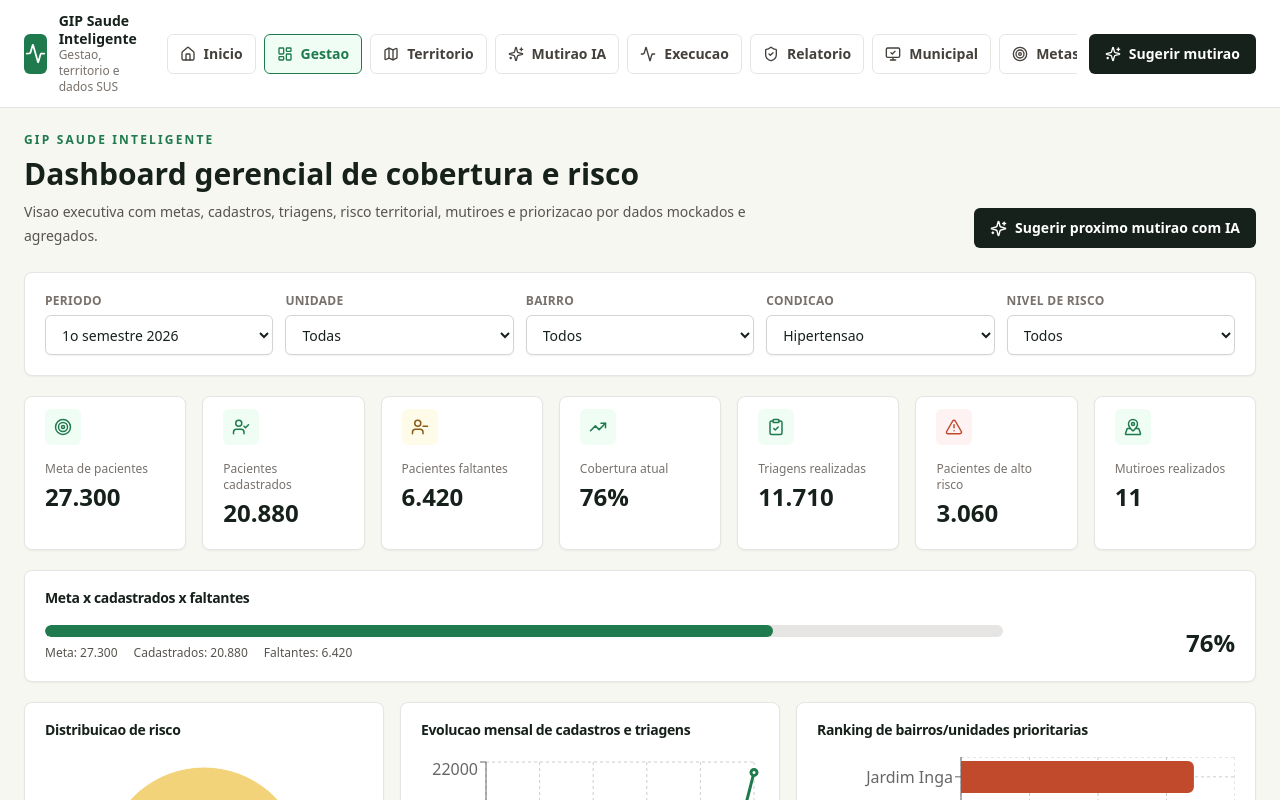
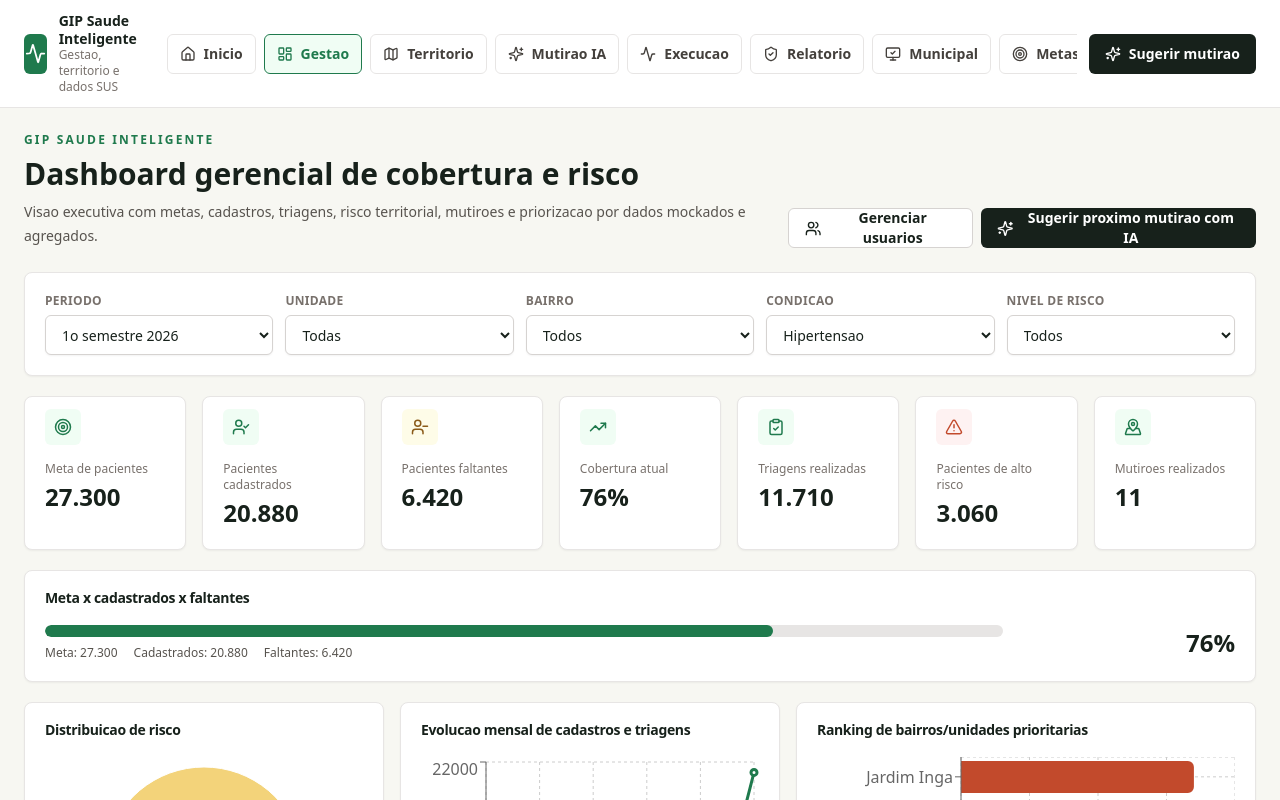
Before and after one commit to lekows/gip-saude-inteligente, a Next.js app: page /manager-dashboard in a window 1280 px wide. Shown: the top 800 px of the page. Built offline with nearby package versions, Linux system fonts and the light colour scheme.

Commit message:
feat(dashboard): add Gerenciar usuarios link in header
Adds a Link to /gerenciar-usuarios next to the AI suggestion button
on the Manager Dashboard header, allowing coordinators to access
the user approval page without typing the URL.

```diff
--- a/components/dashboard/ManagerDashboardClient.tsx
+++ b/components/dashboard/ManagerDashboardClient.tsx
@@ -1,6 +1,7 @@
 "use client";
 
 import { useEffect, useMemo, useState } from "react";
+import Link from "next/link";
 import {
   Bar,
   BarChart,
@@ -125,10 +126,18 @@ export function ManagerDashboardClient({ data }: { data: ManagerDashboardData })
               mutiroes e priorizacao por dados mockados e agregados.
             </p>
           </div>
-          <Button onClick={handleSuggestCampaign}>
-            <Sparkles size={17} />
-            Sugerir proximo mutirao com IA
-          </Button>
+          <div className="flex flex-col gap-2 sm:flex-row">
+            <Link href="/gerenciar-usuarios">
+              <Button variant="outline">
+                <Users size={17} />
+                Gerenciar usuarios
+              </Button>
+            </Link>
+            <Button onClick={handleSuggestCampaign}>
+              <Sparkles size={17} />
+              Sugerir proximo mutirao com IA
+            </Button>
+          </div>
         </div>
 
         <Card className="mt-6">
```
